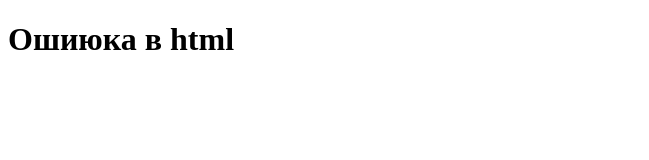
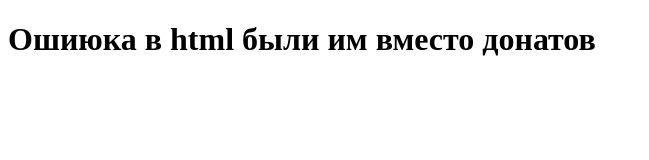
Before and after one commit to Anton74qq/first-project, a plain HTML site: page index.html in a window 1280 px wide. Shown: the whole page, without its empty margins (0-649 px from the left). Drawn offline with Linux system fonts and the light colour scheme.

Commit message:
htmlflex

```diff
--- a/index.html
+++ b/index.html
@@ -1,4 +1,6 @@
 <!DOCTYPE html>
 <html>
-    <h1>Ошиюка в html</h1>
+    <h1>Ошиюка в html были им вместо донатов
+
+    </h1>
 </html>
```
